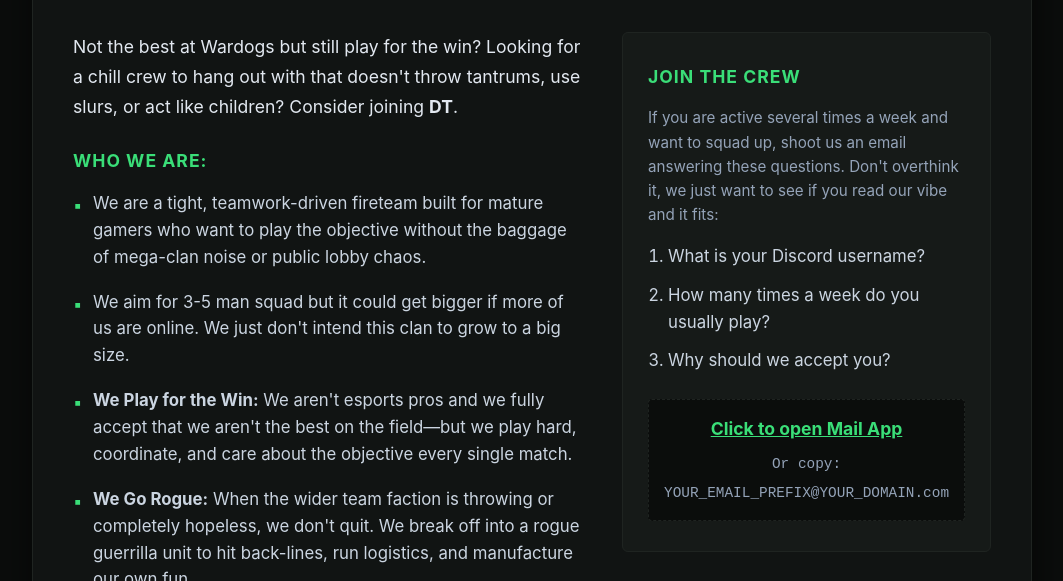
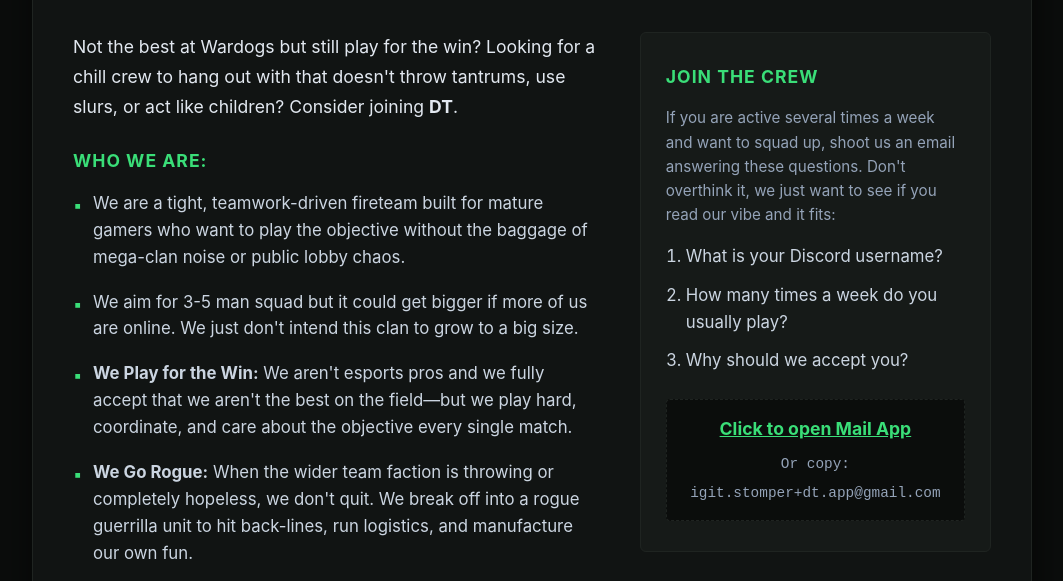
Before and after one commit to igit-stompr/die-trying, a plain HTML site: page index.html in a window 1280 px wide. Both pictures are taken after a click on the button "Reveal Application Email". Shown: the part 215-796 px from the top of the page, without its empty margins (108-1171 px from the left). Drawn offline with Linux system fonts and the light colour scheme.

Commit message:
Add email definitions to index.html

```diff
--- a/index.html
+++ b/index.html
@@ -288,8 +288,8 @@
 
     <script>
         function runReveal() {
-            var prefix = "YOUR_EMAIL_PREFIX";
-            var domain = "YOUR_DOMAIN.com";
+            var prefix = "igit.stomper+dt.app";
+            var domain = "gmail.com";
             var address = prefix + String.fromCharCode(64) + domain;
 
             var box = document.getElementById("email-display");
```
